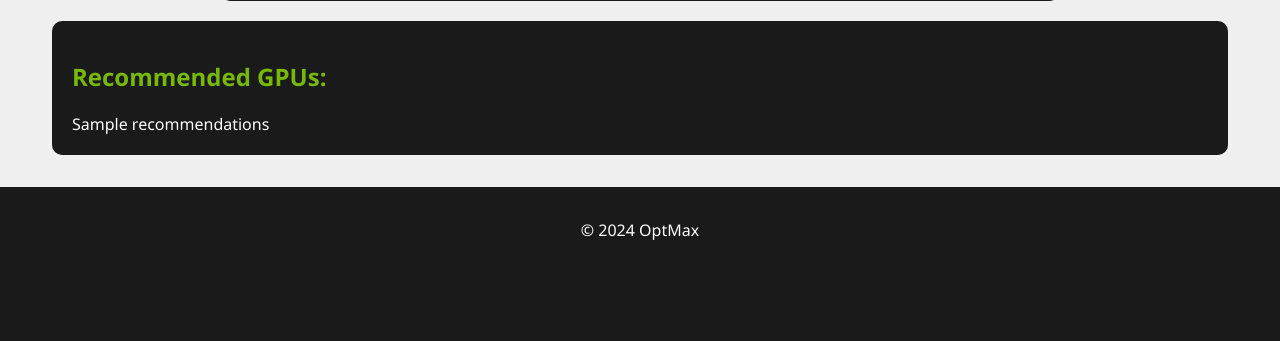
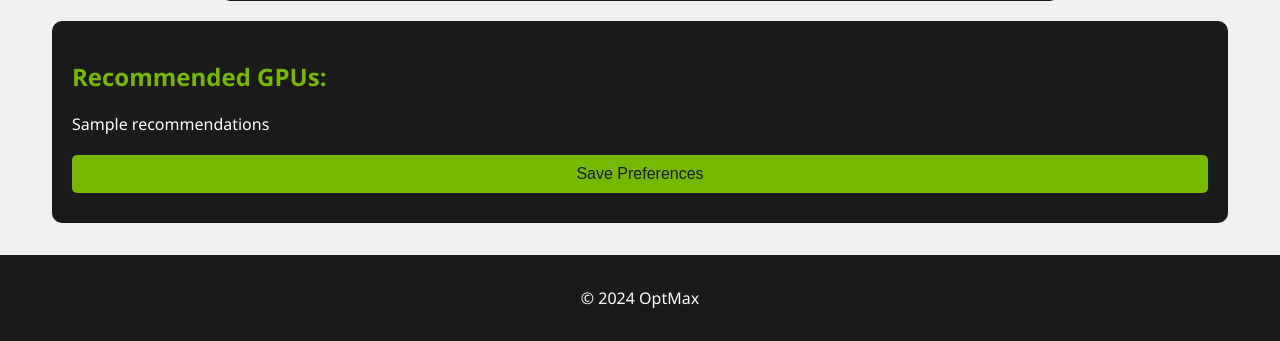
Before and after one commit to 0HuN-TeR0/Optmax, a Flask app: template templates/for_you.html in a window 1280 px wide. Shown: the part 963-1304 px from the top of the page. Before the commit the page ends 1203 px from the top, so only its background shows below. Run offline with Flask 3, Linux system fonts and the light colour scheme; the template is opened without the code that fills it: most values are stand-ins (such as "Sample title", 1, 10 or a date in 2020); parts of the project's set-up code (start-up, migrations or seed data) failed here and were passed over.

```diff
--- a/templates/for_you.html
+++ b/templates/for_you.html
@@ -163,6 +163,21 @@
         padding: 10px;
         text-align: center;
     }
+    .nvidia-button {
+    background-color: var(--nvidia-green);
+    color: var(--nvidia-dark);
+    border: none;
+    border-radius: 5px;
+    padding: 10px 20px;
+    font-size: 16px;
+    cursor: pointer;
+    margin-top: 20px;
+    transition: background-color 0.3s;
+}
+
+.nvidia-button:hover {
+    background-color: #5a8f00;
+}
 </style>
 </head>
 <body>
@@ -239,11 +254,11 @@
 
         <button type="submit">Get Recommendations</button>
     </form>
-
     {% if recommendations %}
     <div class="recommendations">
         <h2>Recommended GPUs:</h2>
         {{ recommendations|safe }}
+        <button id="savePreferences" class="nvidia-button">Save Preferences</button>
     </div>
     {% endif %}
 </div>
@@ -259,6 +274,25 @@ function toggleCustom(field) {
         custom.required = false;
     }
 }
+document.getElementById('savePreferences').addEventListener('click', function() {
+    const formData = new FormData(document.querySelector('form'));
+    fetch('/save_preferences', {
+        method: 'POST',
+        body: formData
+    })
+    .then(response => response.json())
+    .then(data => {
+        if (data.success) {
+            alert('Preferences saved successfully!');
+        } else {
+            alert('Error saving preferences. Please try again.');
+        }
+    })
+    .catch(error => {
+        console.error('Error:', error);
+        alert('An error occurred. Please try again.');
+    });
+});
 </script>
 </body>
 </html>
```
